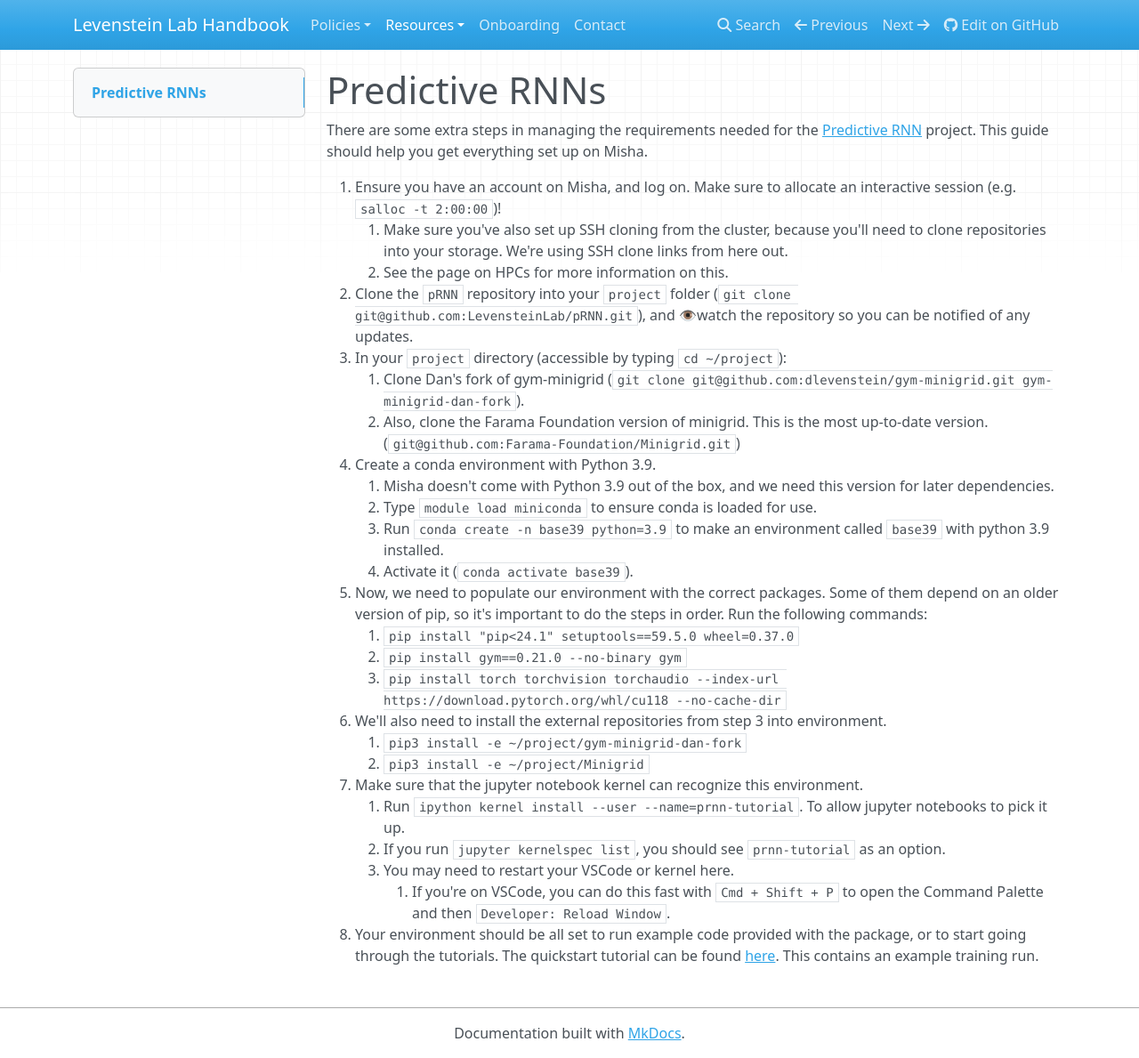
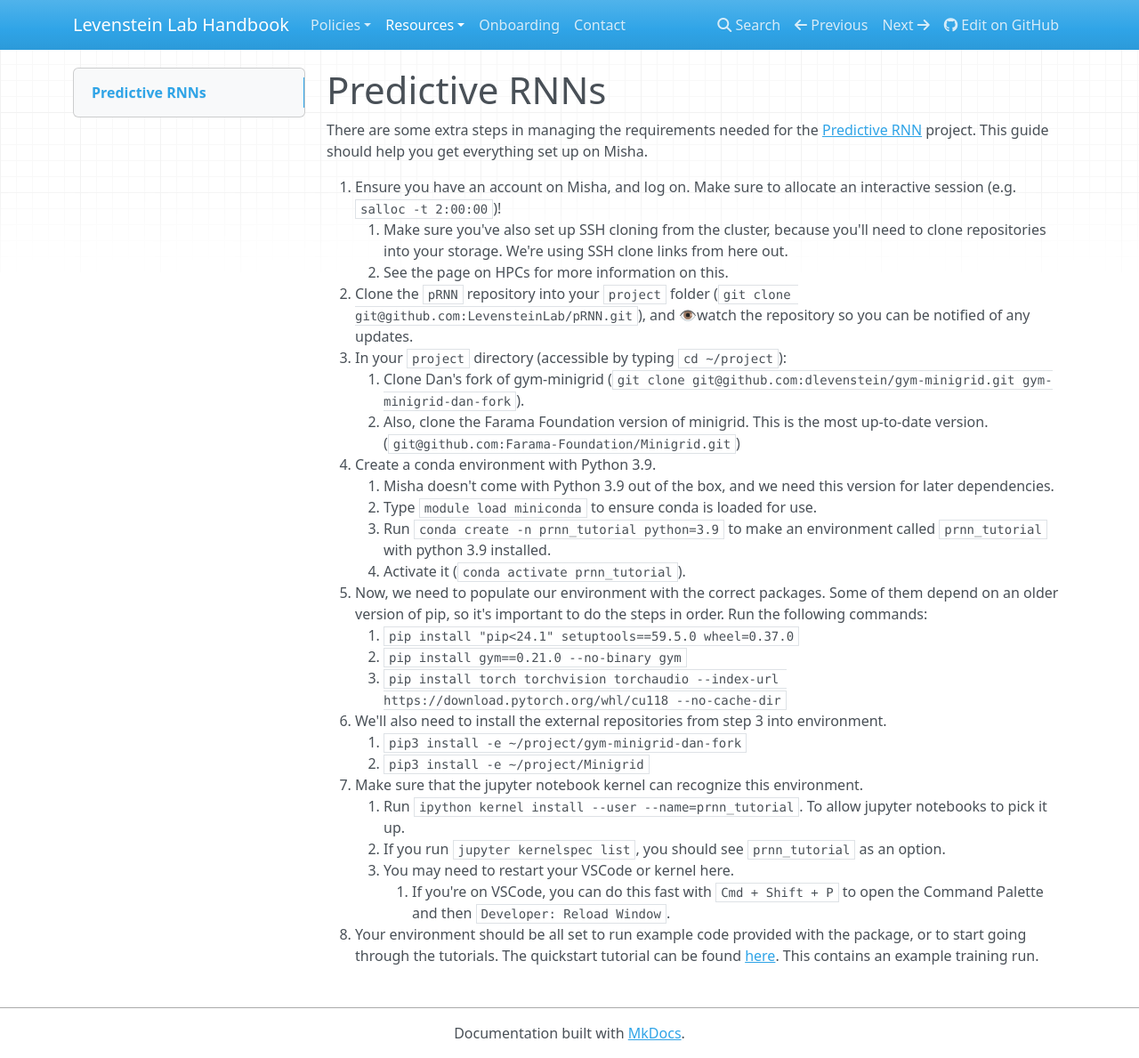
Before and after one commit to LevensteinLab/Lab-Handbook, an MkDocs documentation site: the page built from docs/Resources/prnn_tutorial.md, in a window 1280 px wide and 1189 px high. Shown: the whole window at 89% size. Built offline with MkDocs 1.6.1, drawn with Linux system fonts in a browser that asks for light colours; nearby versions of some CDN libraries.

Commit message:
Update conda environment setup instructions

```diff
--- a/docs/Resources/prnn_tutorial.md
+++ b/docs/Resources/prnn_tutorial.md
@@ -12,8 +12,8 @@ There are some extra steps in managing the requirements needed for the [Predicti
 4. Create a conda environment with Python 3.9.
     1. Misha doesn't come with Python 3.9 out of the box, and we need this version for later dependencies.
     2. Type `module load miniconda` to ensure conda is loaded for use.
-    3. Run `conda create -n base39 python=3.9` to make an environment called `base39` with python 3.9 installed.
-    4. Activate it (`conda activate base39`).
+    3. Run `conda create -n prnn_tutorial python=3.9` to make an environment called `prnn_tutorial` with python 3.9 installed.
+    4. Activate it (`conda activate prnn_tutorial`).
 5. Now, we need to populate our environment with the correct packages. Some of them depend on an older version of pip, so it's important to do the steps in order. Run the following commands:
     1. `pip install "pip<24.1" setuptools==59.5.0 wheel=0.37.0`
     2. `pip install gym==0.21.0 --no-binary gym`
@@ -22,8 +22,8 @@ There are some extra steps in managing the requirements needed for the [Predicti
     1. `pip3 install -e ~/project/gym-minigrid-dan-fork`
     2. `pip3 install -e ~/project/Minigrid`
 7. Make sure that the jupyter notebook kernel can recognize this environment.
-    1. Run `ipython kernel install --user --name=prnn-tutorial`. To allow jupyter notebooks to pick it up.
-    2. If you run `jupyter kernelspec list`, you should see `prnn-tutorial` as an option.
+    1. Run `ipython kernel install --user --name=prnn_tutorial`. To allow jupyter notebooks to pick it up.
+    2. If you run `jupyter kernelspec list`, you should see `prnn_tutorial` as an option.
     3. You may need to restart your VSCode or kernel here.
         1. If you're on VSCode, you can do this fast with `Cmd + Shift + P` to open the Command Palette and then `Developer: Reload Window`.
 8. Your environment should be all set to run example code provided with the package, or to start going through the tutorials. The quickstart tutorial can be found [here](https://github.com/LevensteinLab/pRNN/blob/main/docs/quickstart.rst). This contains an example training run.
```
